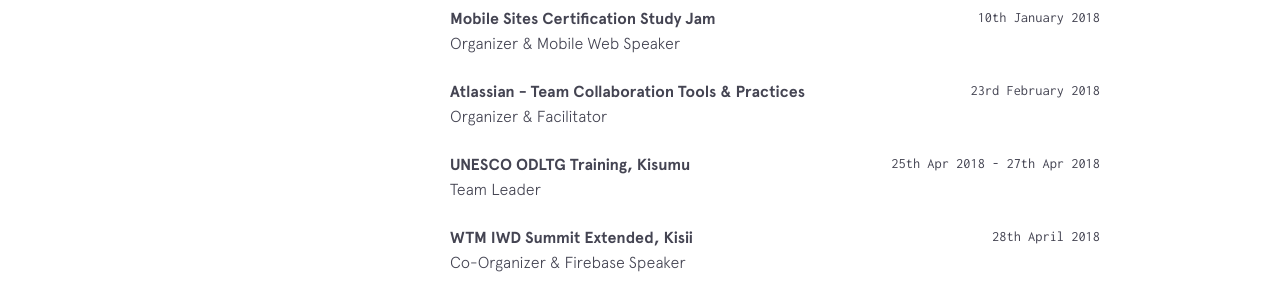
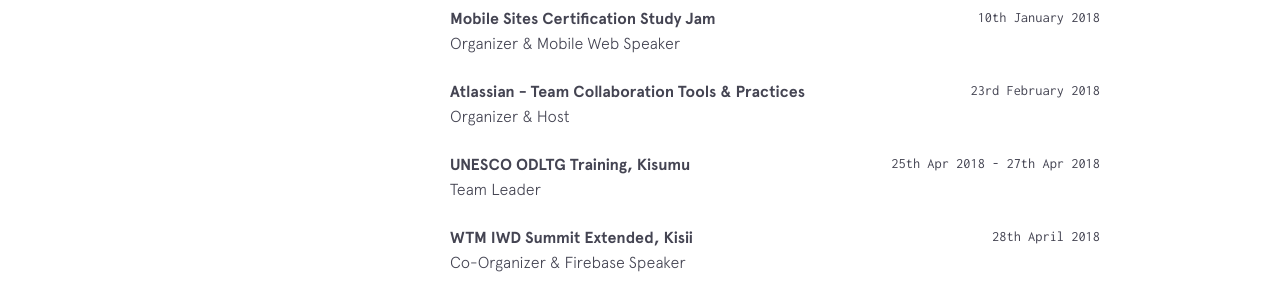
Before and after one commit to Timtech4u/timtech4u.github.io, a Jekyll site: the page built from index.html, in a window 1280 px wide and 900 px high, scrolled down 5469 px. Shown: the part 153-453 px from the top of the window. Built offline with Jekyll 4.4.1, drawn with Linux system fonts in a browser that asks for light colours; nearby versions of some CDN libraries.

```diff
--- a/_data/conferences.yml
+++ b/_data/conferences.yml
@@ -11,7 +11,7 @@
 - company: Atlassian - Team Collaboration Tools & Practices
   url: https://aug.atlassian.com/events/details/atlassian-nairobi-presents-team-collaboration-tools-and-practices-1
   time: 23rd February 2018
-  position: Organizer & Facilitator
+  position: Organizer & Host
 
 - company: UNESCO ODLTG Training, Kisumu
   url: http://www.unesco.org/new/en/member-states/single-view/news/young_people_develop_mobile_applications_for_preservation_of/
@@ -29,7 +29,7 @@
   position: Android Intermediate Mentor
 
 - company: TensorFlow Dev Summit Extended, Kisii
-  url: https://kucsa.kedevelopers.com/
+  url: https://www.meetup.com/GDG-Kisii/events/250932634/
   time: 2nd June 2018
   position: Organizer
 
```
